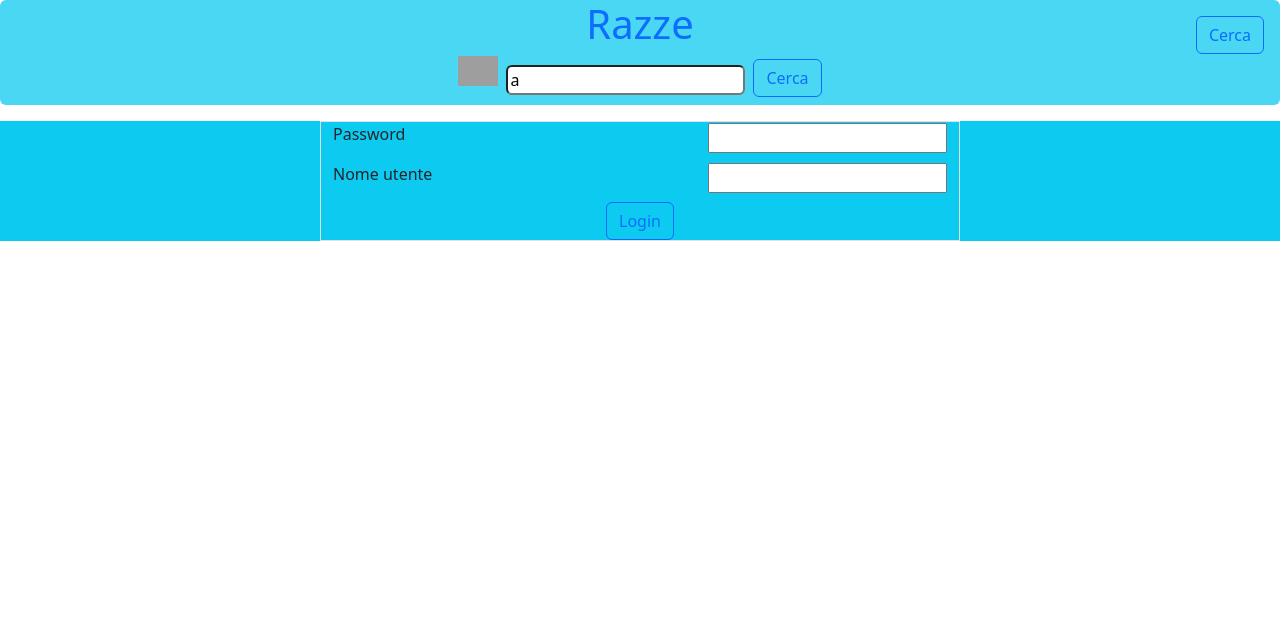
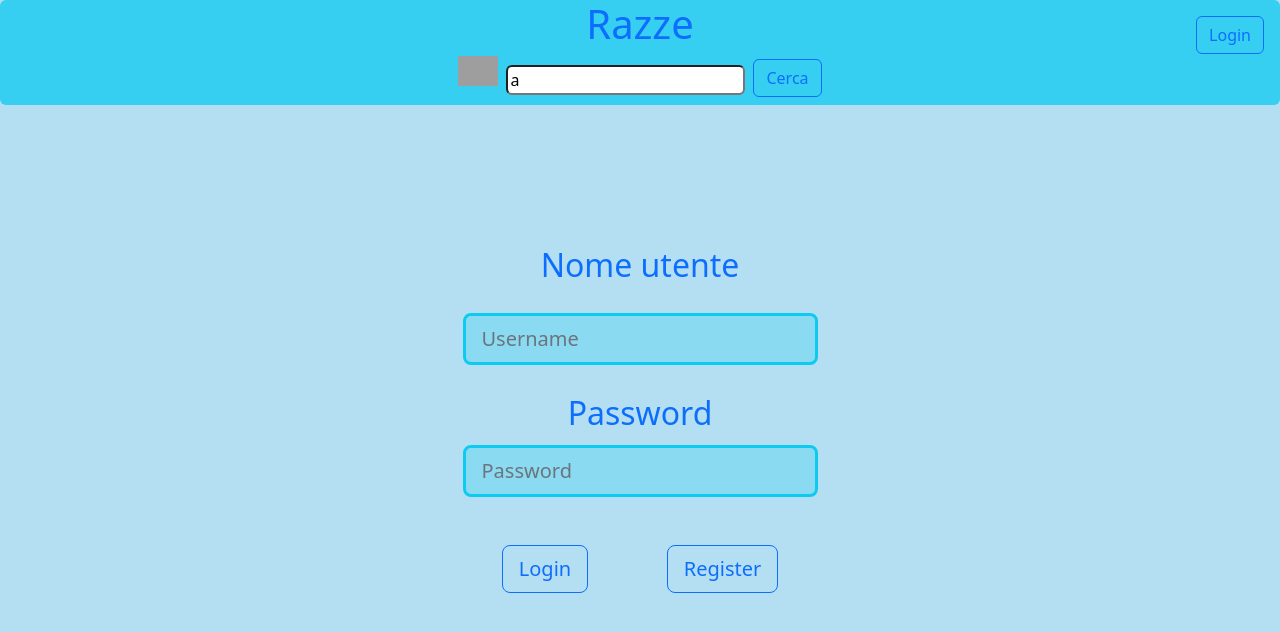
Before and after one commit to Kirki17/ProgettoApi, an Angular app in the folder razzeCanine/: page /login in a window 1280 px wide. Shown: the top 632 px of the page. Built offline with nearby package versions, Linux system fonts and the light colour scheme; grey boxes are pictures that could not be loaded.

Commit message:
perfezionamento login con "permessi" di visualizzazione

```diff
--- a/razzeCanine/src/app/dati/dati.component.html
+++ b/razzeCanine/src/app/dati/dati.component.html
@@ -1,21 +1,30 @@
 <body>
-    <div class="bg-info bg-opacity-75 rounded sticky-top">
+    <div class="bg-info bg-opacity-75 rounded sticky-top mb-4"> <!--Header-->
         <h1 class="text-center text-primary">Razze</h1>
         <div class="d-flex justify-content-center align-self-center position-relative">
             <form>
-                <input type="image" style="height: 30px;" class="img-fluid" src="https://cdn-icons-png.flaticon.com/512/3161/3161370.png">
-                <input [(ngModel)]="ricerca" id="search" type="text" [ngModelOptions]="{standalone: true}" class="rounded m-2">
-                <button routerLink="ricerca" (click)="letturaDeiDati()" class="mb-2 btn btn-outline-primary">Cerca</button>
+                <input type="image" style="height: 30px;" class="img-fluid"
+                    src="https://cdn-icons-png.flaticon.com/512/3161/3161370.png">
+                <input [(ngModel)]="ricerca" id="search" type="text" [ngModelOptions]="{standalone: true}"
+                    class="rounded m-2">
+                <button routerLink="ricerca" (click)="letturaDeiDati()"
+                    class="mb-2 btn btn-outline-primary">Cerca</button>
             </form>
         </div>
-        <button routerLink="login" (click)="login()" class="mb-2 btn btn-outline-primary position-absolute top-0 end-0 m-3">Cerca</button>
+        <div *ngIf="loginCheck; else notLog">
+            <button class="mb-2 btn btn-outline-primary position-absolute top-0 end-0 m-3">{{account}}</button>
+        </div>
+        <ng-template #notLog>
+            <button routerLink="login" (click)="login()"
+                class="mb-2 btn btn-outline-primary position-absolute top-0 end-0 m-3">{{account}}</button>
+        </ng-template>
     </div>
+
     <p *ngIf="!datiPronti" class="d-flex justify-content-center ">{{stringa}}</p>
 
     <div *ngIf="vettoreDati.length!=0 && datiPronti" class="w-auto container text-center">
-        <div class="row row-cols-2 row-cols-lg-4 g-2 g-lg-2">
-            <div *ngFor="let dato of vettoreDati"
-                class="col card text-center border-black mb-3 bg-primary bg-opacity-50">
+        <div class="row row-cols-2 row-cols-lg-4 g-2 g-lg-2 d-flex">
+            <div *ngFor="let dato of vettoreDati" class="col card text-center mb-3 bg-primary bg-opacity-50">
                 <img [src]="dato.image_link" class="card-img-top img-fluid rounded mt-1">
                 <div class="card-body container-fluid">
                     <button routerLink="info" (click)="info(dato.name)"
@@ -26,14 +35,16 @@
     </div>
     <!--<img  [src]="vettoreDati[1].image_link">-->
 
-    <div *ngIf="datiPronti" class="d-flex">
-        <div class="d-flex align-items-start flex-column">
-            <button *ngIf="numeroPg>0" (click)="paginaPrecedente()" class="mb-2 btn btn-secondary ms-0">Pagina
-                precedente</button>
-        </div>
-        <div class="flex-column justify-content-center align-items-center">
-            <button *ngIf="altreRazze" (click)="paginaSuccessiva()" class=" mb-2 btn btn-secondary">Pagina
-                successiva</button>
+    <div *ngIf="datiPronti" class="position-relative">
+        <div class="d-flex justify-content-between">
+            <div class="d-flex flex-column">
+                <button *ngIf="numeroPg>0" (click)="paginaPrecedente()" class="mb-2 ms-4 btn btn-primary">Pagina
+                    precedente</button>
+            </div>
+            <div class="flex-column justify-content-center align-items-center">
+                <button *ngIf="altreRazze" (click)="paginaSuccessiva()" class=" mb-2 me-4 btn btn-primary">Pagina
+                    successiva</button>
+            </div>
         </div>
     </div>
 </body>
--- a/razzeCanine/src/app/dati/dati.component.ts
+++ b/razzeCanine/src/app/dati/dati.component.ts
@@ -10,22 +10,45 @@ import { Dog } from '../dog';
   styleUrls: ['./dati.component.css']
 })
 export class DatiComponent {
-  @Input() vettoreDati: Dog[] = [];
+  vettoreDati: Dog[] = [];
   ricerca: string;
   altreRazze: boolean;
   numeroPg: number = 0;
   datiPronti: boolean;
   urlBase: string;
   stringa: string;
+  account: string;
+  loginCheck : boolean;
+
+  ngOnInit(){
+    this.leggi.setPage('/');
+  }
+
+  ngDoCheck(){
+    console.log("Cambiamento");
+    this.loginCheck = this.leggi.getLogin();
+    this.datiPronti = this.leggi.getDatiPronti();
+    if(this.loginCheck){ //true = loggato
+      this.account = "Loggato";
+    } else {
+      this.account = "Login";
+    }
+  }
 
   constructor(public leggi: LetturaService) {
+    this.loginCheck = leggi.getLogin();
     this.altreRazze = false;
     this.datiPronti = false;
+    leggi.setDatiPronti(this.datiPronti);
+    if(this.loginCheck){ //true = loggato
+      this.account = "Loggato";
+    } else {
+      this.account = "Login";
+    }
     //this.ricerca = "golden retriever";
     this.ricerca = "a";
     this.stringa = "";
     this.urlBase = "https://api.api-ninjas.com/v1/dogs?name=";
-    this.datiPronti = false;
   }
 
   letturaDeiDati() {
@@ -36,6 +59,7 @@ export class DatiComponent {
         this.stringa = "Si è verificato un errore";
         this.vettoreDati = [];
         this.datiPronti = false;
+        this.leggi.setDatiPronti(this.datiPronti);
       } else { //dati arrivati correttamente
         this.stringa = "";
         let id: number = 0;
@@ -52,6 +76,7 @@ export class DatiComponent {
           this.altreRazze = true;
         }
         this.datiPronti = true;
+        this.leggi.setDatiPronti(this.datiPronti);
 
         console.log(this.vettoreDati);
       }
@@ -61,11 +86,14 @@ export class DatiComponent {
   paginaSuccessiva() {
     this.numeroPg += 2;
     this.datiPronti = false;
+    this.leggi.setDatiPronti(this.datiPronti);
     this.letturaDeiDati();
   }
+
   paginaPrecedente() {
     this.numeroPg -= 2;
     this.datiPronti = false;
+    this.leggi.setDatiPronti(this.datiPronti);
     this.letturaDeiDati();
   }
 
@@ -80,10 +108,13 @@ export class DatiComponent {
     }
 
     this.datiPronti = false;
+    this.leggi.setDatiPronti(this.datiPronti);
     this.vettoreDati =[];
   }
 
   login(){
     this.datiPronti = false;
+    this.leggi.setDatiPronti(this.datiPronti);
+    console.log(this.vettoreDati);
   }
 }
--- a/razzeCanine/src/app/info/info.component.css
+++ b/razzeCanine/src/app/info/info.component.css
@@ -0,0 +1,3 @@
+#immagine:hover{
+    cursor: pointer;
+}
--- a/razzeCanine/src/app/info/info.component.ts
+++ b/razzeCanine/src/app/info/info.component.ts
@@ -9,13 +9,20 @@ import { Dog } from '../dog';
 })
 export class InfoComponent {
   dog: Dog;
+  login: boolean;
 
   constructor(public leggi: LetturaService){
     this.dog = this.leggi.getCurrentDog();
+    this.login = this.leggi.getLogin();
   }
 
   ngOnInit(){
     this.dog = this.leggi.getCurrentDog();
+    this.leggi.setPage('info');
     console.log(this.dog);
   }
+
+  apri(){
+    window.open(this.dog.image_link);
+  }
 }
--- a/razzeCanine/src/app/login/login.component.html
+++ b/razzeCanine/src/app/login/login.component.html
@@ -1,4 +1,4 @@
-<div class="h-100 align-items-center bg-info">
+<!--<div class="h-100 align-items-center bg-info">
     <div class="container justify-content-center align-self-center border w-50">
         <div class="justify-content-between d-flex mb-2">
             <label for="password" class="form-label align-self-center">Password</label>
@@ -12,4 +12,41 @@
             <button (click)="abilita()" class="align-self-center btn btn-outline-primary">Login</button>
         </div>
     </div>
-</div>
+</div>-->
+
+<body>
+    <section class="vh-50 mt-3">
+        <div class="container py-5 h-100">
+            <div class="row d-flex justify-content-center align-items-center h-100">
+                <div class="col-12 col-md-8 col-lg-6 col-xl-5" style="border-radius: 1rem;">
+                    <div class="card-body p-5 text-center pb-3">
+                        <div class="form-outline mb-4">
+                            <label for="user" class="form-label text-center fs-2 text pb-3 text-primary">Nome
+                                utente</label>
+                            <input type="email" id="user"
+                                class="border border-3 border-info bg-opacity-25 bg-info form-control form-control-lg"
+                                placeholder="Username" [(ngModel)]="username" />
+                            <!--<h1 class="form-text text-center fs-2 text pb-3 text-danger">User</h1>-->
+                        </div>
+
+                        <div class="form-outline mb-5">
+                            <label for="password" class="form-label text-center fs-2 text text-primary">Password</label>
+                            <input type="password" id="password"
+                                class="border border-3 border-info bg-opacity-25 bg-info form-control form-control-lg"
+                                placeholder="Password" [(ngModel)]="password" />
+                            <!--<h1 class="form-text text-center fs-2 text text-danger">Password</h1>-->
+                        </div>
+
+                        <div class="form-outline d-flex justify-content-around">
+                            <button class="btn btn-outline-primary btn-lg btn-block" type="submit"
+                                (click)="login()">Login</button>
+                            <button class="btn btn-outline-primary btn-lg btn-block" type="submit"
+                                (click)="register()">Register</button>
+                        </div>
+
+                    </div>
+                </div>
+            </div>
+        </div>
+    </section>
+</body>
--- a/razzeCanine/src/app/login/login.component.ts
+++ b/razzeCanine/src/app/login/login.component.ts
@@ -1,5 +1,6 @@
-import { Component } from '@angular/core';
+import { Component, EventEmitter, Output } from '@angular/core';
 import { LetturaService } from '../common/lettura.service';
+import { Router } from '@angular/router';
 
 @Component({
   selector: 'app-login',
@@ -9,20 +10,45 @@ import { LetturaService } from '../common/lettura.service';
 export class LoginComponent {
   username: string = "";
   password: string = "";
-  testoBottone: string;
+  lastPage: any;
 
-  constructor(public service: LetturaService) {
-    this.testoBottone = "Premi per validarti";
+  constructor(public service: LetturaService, private readonly router: Router) {
     this.service.setLogin(false);
+    console.log(localStorage);
   }
 
-  abilita() {
-    if (this.username.trim().toUpperCase() == "CLAUDIO" &&
-      this.password == "Io") {
+  ngDoCheck() {
+    this.lastPage = this.service.getPage();
+  }
 
-      this.testoBottone = "SEI validato";
-      // abilitato l'utente alla visualizzazione
+  login() {
+    if (localStorage.getItem(this.username) && localStorage.getItem(this.username) == this.password) { //se un utente esiste deve controllare la password
       this.service.setLogin(true);
+      if (this.lastPage != 'info') {
+        this.service.setDatiPronti(true);
+      }
+      this.router.navigate([this.lastPage]);
+    } else {
+      alert("Incorrect username or password");
+      this.service.setLogin(false);
+    }
+  }
+
+  register() {
+    if (localStorage.getItem(this.username) == null) { // utente non esistente
+      if (this.password.trim().length < 8) {
+        alert("The password must be at least 8 characters long and cannot contain spaces")
+      } else {
+        localStorage.setItem(this.username, this.password);
+        this.service.setLogin(true);
+        if (this.lastPage != 'info') {
+          this.service.setDatiPronti(true);
+        }
+        this.router.navigate([this.lastPage]);
+      }
+    } else {
+      alert("This username is already used");
+      this.service.setLogin(false);
     }
   }
 }
--- a/razzeCanine/src/styles.css
+++ b/razzeCanine/src/styles.css
@@ -1,2 +1,6 @@
 /* You can add global styles to this file, and also import other style files */
 @import '~bootstrap/dist/css/bootstrap.min.css';
+
+body{
+    background-color: rgba(180,223,242);
+}
```
Also changed, not shown: razzeCanine/src/app/common/lettura.service.ts (+19 -0 lines), razzeCanine/src/app/info/info.component.html (+8 -1 lines).
